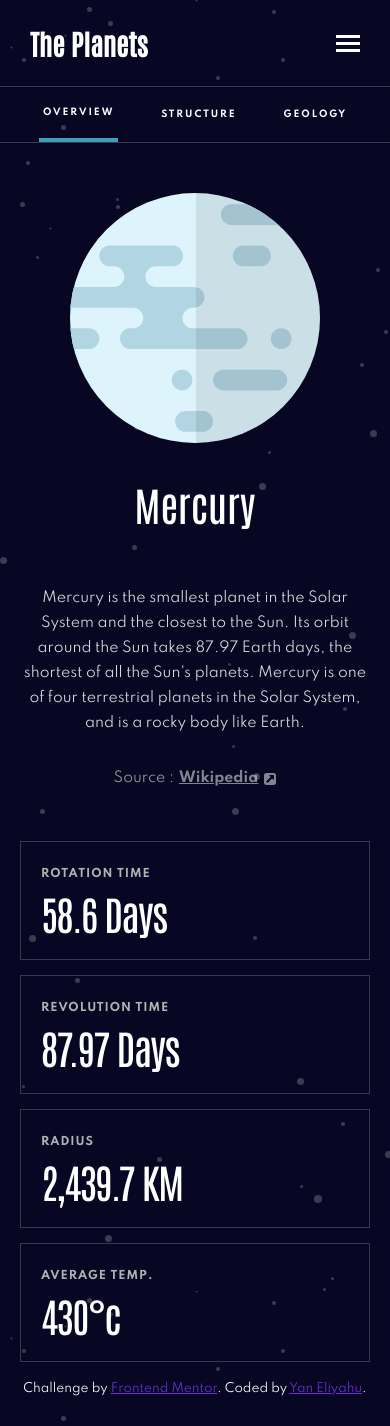
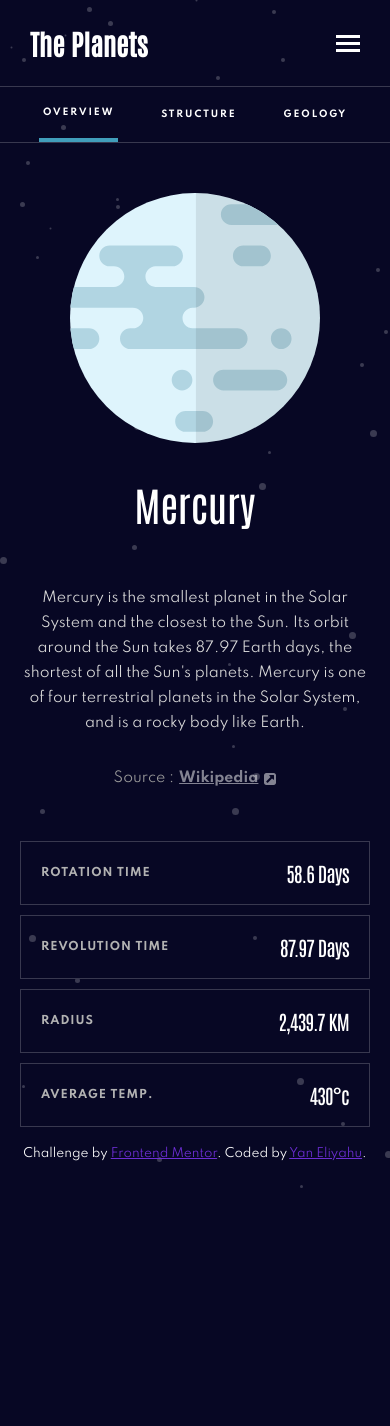
Before and after one commit to itsyanQA/fm-planets-fact-site, a React (Vite) app: page / in a window 390 px wide. After the commit the page ends 1191 px from the top, so only its background shows below. Built offline with nearby package versions, Linux system fonts and the light colour scheme.

Commit message:
style: change mobile planet info chips to look like the design

```diff
--- a/src/components/Planet/sub-components/PlanetInfoChip/PlanetInfoChip.scss
+++ b/src/components/Planet/sub-components/PlanetInfoChip/PlanetInfoChip.scss
@@ -8,6 +8,13 @@
 
   @include mixins.for-tablet-only {
     padding: 15px;
+  }
+
+  @include mixins.for-phone-only {
+    flex-direction: row;
+    align-items: center;
+    justify-content: space-between;
+    padding: 5px 20px;
   }
 
   &__label {
@@ -28,5 +35,10 @@
     @include mixins.for-tablet-only {
       font-size: 24px;
     }
+
+    @include mixins.for-phone-only {
+      font-size: 20px;
+      letter-spacing: -0.75px;
+    }
   }
 }
--- a/src/components/Planet/sub-components/PlanetInfoChips/PlanetInfoChips.scss
+++ b/src/components/Planet/sub-components/PlanetInfoChips/PlanetInfoChips.scss
@@ -12,6 +12,6 @@
   @include mixins.for-phone-only {
     display: flex;
     flex-direction: column;
-    gap: 15px;
+    gap: 10px;
   }
 }
```
